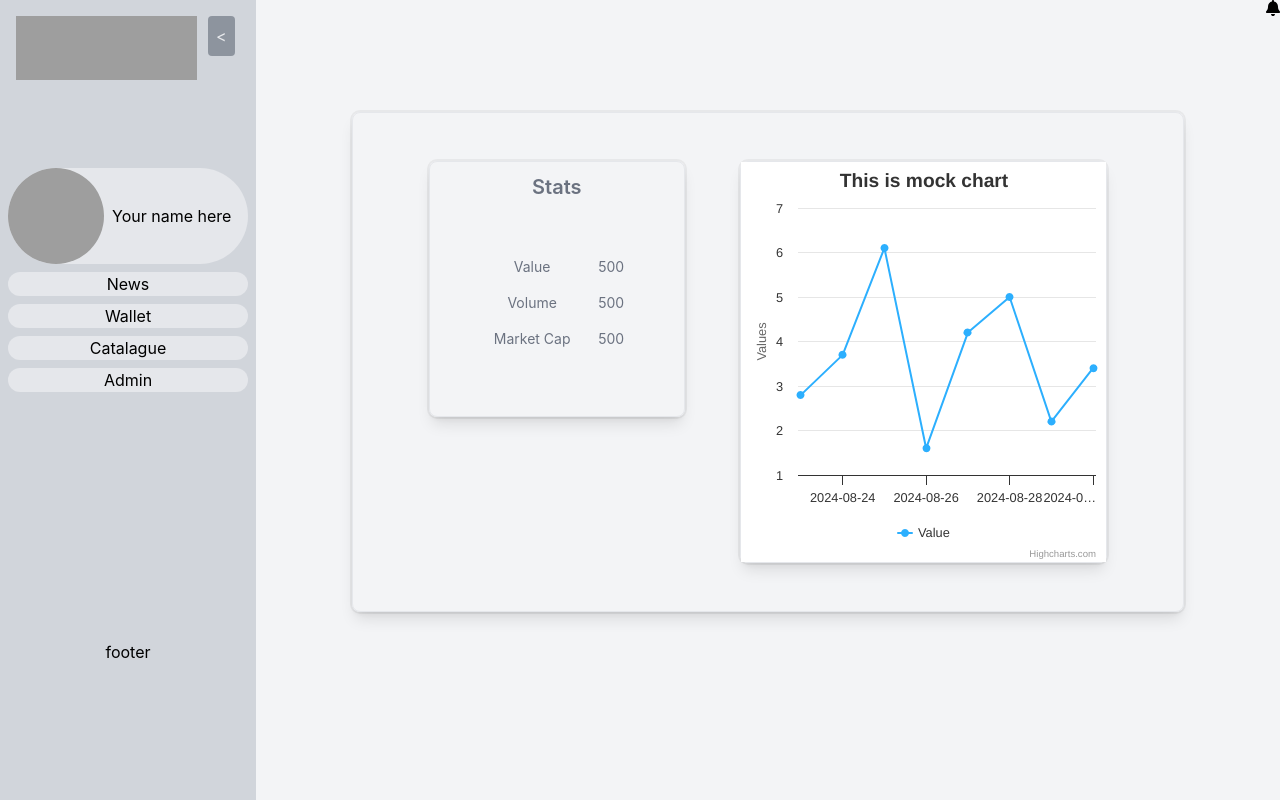
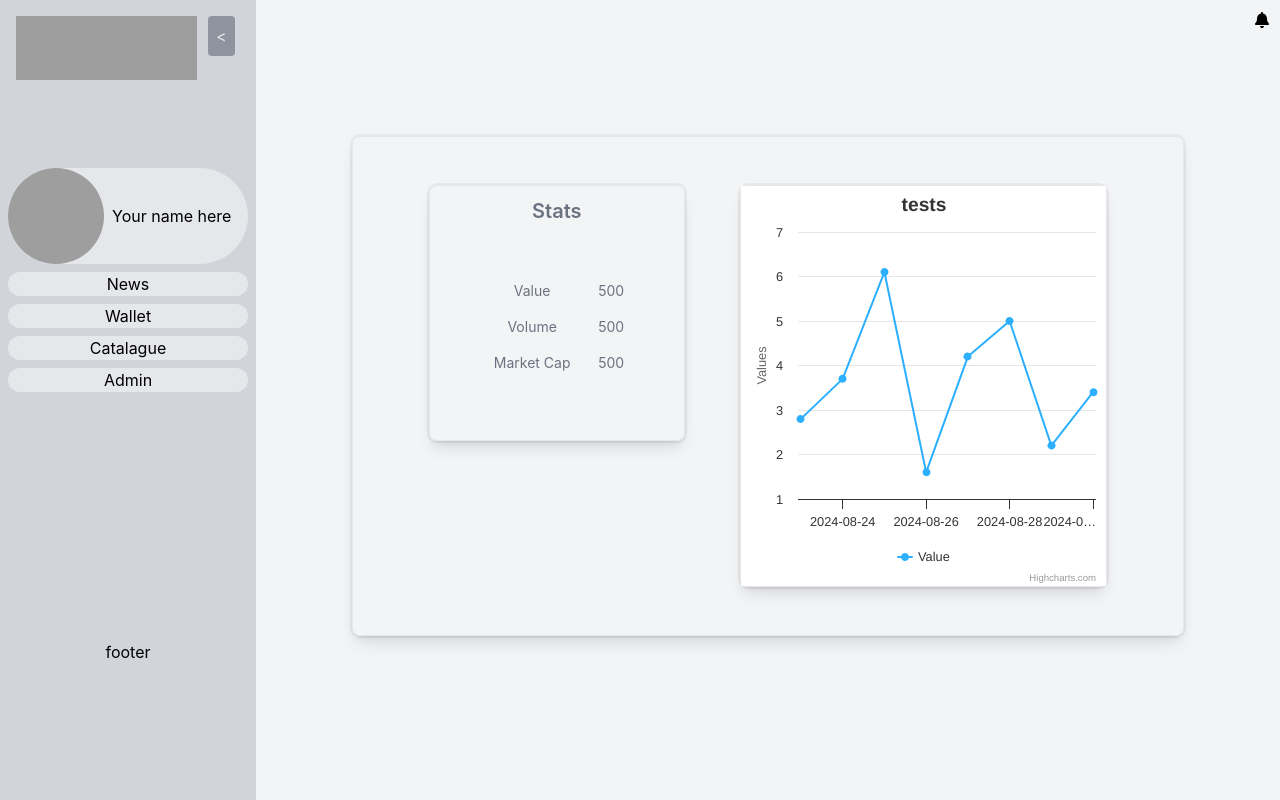
Before and after one commit to BartoszWeselak/dashboard-react, a React (Create React App) app in the folder dashboard/: page /info/1 in a window 1280 px wide. Built offline with nearby package versions, Linux system fonts and the light colour scheme; grey boxes are pictures that could not be loaded.

Commit message:
Fix notification component

```diff
--- a/dashboard/src/app/routes/app/info.tsx
+++ b/dashboard/src/app/routes/app/info.tsx
@@ -14,6 +14,35 @@ import { useParams } from "react-router-dom";
 
 export const InfoRoute = () => {
   const { id } = useParams<{ id: string }>();
+
+  const data: Highcharts.Options = {
+    title: {
+      text: "tests",
+    },
+    xAxis: {
+      type: "datetime",
+      labels: {
+        format: "{value:%Y-%m-%d}",
+      },
+    },
+    series: [
+      {
+        type: "line",
+
+        data: [
+          [Date.UTC(2024, 7, 23), 2.8],
+          [Date.UTC(2024, 7, 24), 3.7],
+          [Date.UTC(2024, 7, 25), 6.1],
+          [Date.UTC(2024, 7, 26), 1.6],
+          [Date.UTC(2024, 7, 27), 4.2],
+          [Date.UTC(2024, 7, 28), 5],
+          [Date.UTC(2024, 7, 29), 2.2],
+          [Date.UTC(2024, 7, 30), 3.4],
+        ],
+        name: "Value",
+      },
+    ],
+  };
 
   return (
     <DashboardLayout>
@@ -42,7 +71,7 @@ export const InfoRoute = () => {
               </CardDescription>
             </Card>
             <Card size={"half"}>
-              <Chart />
+              <Chart options={data} />
             </Card>
           </CardDescription>
         </Card>
--- a/dashboard/src/components/Button.tsx
+++ b/dashboard/src/components/Button.tsx
@@ -10,6 +10,7 @@ export const buttonVariants = cva("w-full hover:opacity-80", {
       danger: "bg-red-500 text-white",
       tab: "bg-white text-black",
       buy: "bg-green-500 text-white rounded-lg",
+      none: "",
     },
     size: {
       small: "px-2 py-1 text-sm",
@@ -18,6 +19,7 @@ export const buttonVariants = cva("w-full hover:opacity-80", {
       xlarge: " py-4 text-lg",
     },
     widths: {
+      xsmall: " w-[4%]",
       small: "w-1/6",
       medium: "w-1/4",
     },
--- a/dashboard/src/components/Notification.tsx
+++ b/dashboard/src/components/Notification.tsx
@@ -2,6 +2,8 @@ import React, { forwardRef } from "react";
 import { twMerge } from "tailwind-merge";
 import { faBell } from "@fortawesome/free-solid-svg-icons";
 import { FontAwesomeIcon } from "@fortawesome/react-fontawesome";
+import { Button } from "./Button";
+import { useDisclosure } from "../hooks/use-disclosure";
 
 interface NotificationProps extends React.HTMLAttributes<HTMLDivElement> {
   children?: React.ReactNode;
@@ -10,13 +12,30 @@ interface NotificationProps extends React.HTMLAttributes<HTMLDivElement> {
 
 const Notification = forwardRef<HTMLDivElement, NotificationProps>(
   ({ children, className, ...props }) => {
+    const { close, open, isOpen } = useDisclosure();
+
     return (
       <div className={twMerge("flex justify-end", className)} {...props}>
-        <FontAwesomeIcon icon={faBell} />
-        {children}
+        <Button widths={"xsmall"} variant={"none"}>
+          <FontAwesomeIcon icon={faBell} />
+        </Button>
+        <NotificationContainer>{children}</NotificationContainer>
       </div>
     );
   }
 );
 
+interface NotificationContainerProps
+  extends React.HTMLAttributes<HTMLDivElement> {
+  children?: React.ReactNode;
+  className?: string;
+  isOpen?: boolean;
+}
+const NotificationContainer = forwardRef<HTMLDivElement, NotificationProps>(
+  ({ children, isOpen }: NotificationContainerProps) => {
+    if (!isOpen) return null;
+    return <p>test</p>;
+  }
+);
+
 export default Notification;
```
